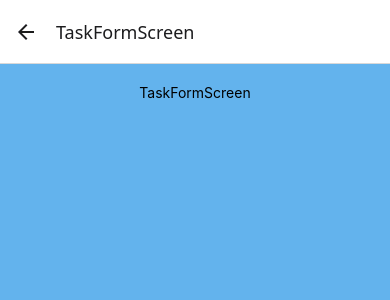
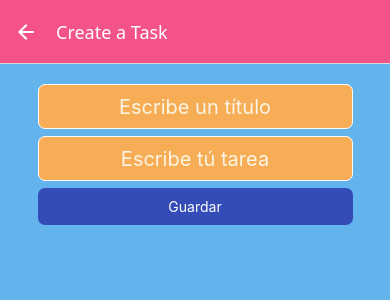
Before and after one commit to Alejandrogv2304/appTareasAg, a React Native app in the folder myapp/: screen /TaskFormScreen in a window 390 px wide. Shown: the top 300 px of the page. Built offline with nearby package versions, Linux system fonts and the light colour scheme; no server answers.

Commit message:
Estilos a TaskForm
Le apliqué estilos a TaskForm y trabajé en la petición post

```diff
--- a/myapp/App.js
+++ b/myapp/App.js
@@ -16,15 +16,24 @@ const App = () => {
         name="HomeScreen"
         component={HomeScreen}
         options={({navigation})=>({
+          title: 'Task App',
           headerStyle:{backgroundColor:'#F4538A'},
           headerTitleStyle:{color:'#ffffff'},
           headerRight: ()=>(
            <TouchableOpacity onPress= {()=> navigation.navigate("TaskFormScreen")}>
-           <Text>Nuevo</Text>
+           <Text style={{color:"#ffffff", marginRight:20, fontSize:15}}>Nuevo</Text>
            </TouchableOpacity>
           )
           })}/>
-        <Stack.Screen name="TaskFormScreen" component={TaskFormScreen}/>
+        <Stack.Screen
+        name="TaskFormScreen"
+        component={TaskFormScreen}
+        options={{
+          title:'Create a Task',
+          headerStyle:{backgroundColor:'#F4538A'},
+          headerTitleStyle:{color:'#ffffff'},
+          headerTintColor : '#ffffff',
+        }}/>
       </Stack.Navigator>
     </NavigationContainer>
   )
--- a/myapp/api.js
+++ b/myapp/api.js
@@ -7,3 +7,16 @@ export const getTasks = async () => {
 
     return await res.json();
   };
+
+  export const saveTask = async (newTask)=>{
+     const res =await fetch(API, {
+      method: "POST",
+      headers: {
+        'Content-Type': 'application/json',
+        Accept: 'application/json'
+      },
+      body: JSON.stringify(newTask)
+
+    });
+  return await res.json()
+  }
--- a/myapp/components/Layout.js
+++ b/myapp/components/Layout.js
@@ -1,9 +1,10 @@
 import React from 'react'
-import { StyleSheet, View } from 'react-native'
+import { StyleSheet, View, StatusBar } from 'react-native'
 
 const Layout = ({children})=>{
     return (
       <View style={Styles.container}>
+        <StatusBar backgroundColor='#F4538A'/>
        {children}
       </View>
     )
--- a/myapp/screens/TaskFormScreen.js
+++ b/myapp/screens/TaskFormScreen.js
@@ -1,13 +1,63 @@
-import React from 'react'
-import { Text, View } from 'react-native'
+import React, {useState} from 'react'
+import { Text, TextInput, View , StyleSheet, TouchableOpacity} from 'react-native'
 import Layout from '../components/Layout'
 
 const TaskFormScreen = ()=>{
+  const[task, setTask] = useState({
+    title:'',
+    description:''
+  })
+
+  const handleChange = (name,value) => setTask({...task,[name]:value});
+  const handleSubmit = () => {
+
+  }
     return (
       <Layout>
-        <Text> TaskFormScreen </Text>
+        <TextInput
+        style={styles.input}
+        placeholder='Escribe un título'
+        placeholderTextColor='#FBF5E5'
+        onChange={(text) =>handleChange('title',text)}/>
+        <TextInput
+        style={styles.input}
+        placeholder='Escribe tú tarea'
+        placeholderTextColor='#FBF5E5'
+        onChange={(text) =>handleChange('description',text)}/>
+
+      <TouchableOpacity style={styles.buttonSave} onPress={handleSubmit}>
+        <Text style={styles.buttonText}>Guardar</Text>
+      </TouchableOpacity>
       </Layout>
+
     )
 }
 
+const styles = StyleSheet.create({
+  input:{
+    width:'90%',
+    backgroundColor:'#F6AD55',
+    fontSize:20,
+    marginBottom:7,
+    borderWidth:1,
+    borderColor:'#ffffff',
+    height:45,
+    borderRadius:7,
+    color:'black',
+    padding:5,
+    textAlign:'center',
+  },
+  buttonSave:{
+   paddingBottom:10,
+   paddingTop:10,
+   backgroundColor:'#344CB7',
+   borderRadius:7,
+   marginBottom: 3,
+   width:'90%'
+  },
+  buttonText:{
+  color:'#ffffff',
+  textAlign:'center',
+  }
+})
 export default TaskFormScreen
```
